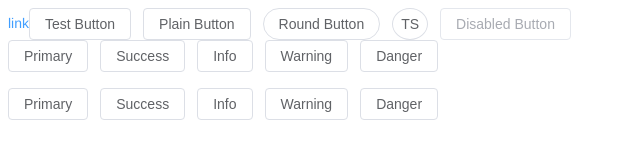
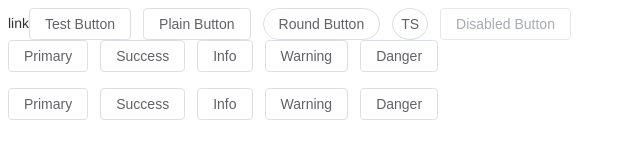
Before and after one commit to zeehomy/ts-element, a Vue app: page / in a window 1280 px wide. Shown: the top 160 px of the page, without its empty margins (0-640 px from the left). Built offline with nearby package versions, Linux system fonts and the light colour scheme.

Commit message:
feat: update add postcss-each-variables

```diff
--- a/package.json
+++ b/package.json
@@ -25,7 +25,9 @@
     "eslint": "^8.57.0",
     "eslint-plugin-vue": "^9.23.0",
     "npm-run-all2": "^6.2.0",
+    "postcss-color-mix": "^1.1.0",
     "postcss-each": "^1.1.0",
+    "postcss-each-variables": "^0.3.0",
     "postcss-for": "^2.1.1",
     "typescript": "~5.4.0",
     "unplugin-vue-macros": "^2.9.5",
--- a/postcss.config.cjs
+++ b/postcss.config.cjs
@@ -5,7 +5,14 @@
 /* eslint-env node */
 module.exports = {
   plugins: [
-    require('postcss-each'),
-    require('postcss-for')
+    require('postcss-each-variables'),
+    require('postcss-each')({
+      plugins: {
+        beforeEach: [
+          require('postcss-for'),
+          require('postcss-color-mix')
+        ]
+      }
+    })
   ]
 };
--- a/src/styles/vars.css
+++ b/src/styles/vars.css
@@ -3,67 +3,25 @@
   --ts-color-white: #ffffff;
   --ts-color-black: #000000;
 
-  @each $buttonType, $colorValue in (primary, success), (#409eff, #67c23a) {
-    --ts-2-color-$(buttonType): $(colorValue);
-
-    @for $i from 3 to 9 by 2 {
-      --ts-2-color-$(buttonType)-light-$(i): $(colorValue);
-    }
-
-    --ts-2-color-$(buttonType)-light-8: $(colorValue);
-    --ts-2-color-$(buttonType)-dark-2: $(colorValue);
-  }
-
-  --ts-color-primary: #409eff;
-  --ts-color-primary-light-3: #79bbff;
-  --ts-color-primary-light-5: #a0cfff;
-  --ts-color-primary-light-7: #c6e2ff;
-  --ts-color-primary-light-8: #d9ecff;
-  --ts-color-primary-light-9: #ecf5ff;
-  --ts-color-primary-dark-2: #337ecc;
-  --ts-color-success: #67c23a;
-  --ts-color-success-light-3: #95d475;
-  --ts-color-success-light-5: #b3e19d;
-  --ts-color-success-light-7: #d1edc4;
-  --ts-color-success-light-8: #e1f3d8;
-  --ts-color-success-light-9: #f0f9eb;
-  --ts-color-success-dark-2: #529b2e;
-  --ts-color-warning: #e6a23c;
-  --ts-color-warning-light-3: #eebe77;
-  --ts-color-warning-light-5: #f3d19e;
-  --ts-color-warning-light-7: #f8e3c5;
-  --ts-color-warning-light-8: #faecd8;
-  --ts-color-warning-light-9: #fdf6ec;
-  --ts-color-warning-dark-2: #b88230;
-  --ts-color-danger: #f56c6c;
-  --ts-color-danger-light-3: #f89898;
-  --ts-color-danger-light-5: #fab6b6;
-  --ts-color-danger-light-7: #fcd3d3;
-  --ts-color-danger-light-8: #fde2e2;
-  --ts-color-danger-light-9: #fef0f0;
-  --ts-color-danger-dark-2: #c45656;
-  --ts-color-error: #f56c6c;
-  --ts-color-error-light-3: #f89898;
-  --ts-color-error-light-5: #fab6b6;
-  --ts-color-error-light-7: #fcd3d3;
-  --ts-color-error-light-8: #fde2e2;
-  --ts-color-error-light-9: #fef0f0;
-  --ts-color-error-dark-2: #c45656;
-  --ts-color-info: #909399;
-  --ts-color-info-light-3: #b1b3b8;
-  --ts-color-info-light-5: #c8c9cc;
-  --ts-color-info-light-7: #dedfe0;
-  --ts-color-info-light-8: #e9e9eb;
-  --ts-color-info-light-9: #f4f4f5;
-  --ts-color-info-dark-2: #73767a;
-
-  /* --colors: {
+  /* 必须要有结尾分号 */
+  --colorMap: (
     primary: #409eff,
     success: #67c23a,
     warning: #e6a23c,
     danger: #f56c6c,
     info: #909399
-  } */
+  );
+
+  @each $buttonType, $colorValue in var(--colorMap) {
+    --ts-color-$(buttonType): $(colorValue);
+
+    @for $i from 3 to 9 by 2 {
+      --ts-color-$(buttonType)-light-$(i): mix(#fff, $(colorValue), .$(i));
+    }
+
+    --ts-color-$(buttonType)-light-8: mix(#fff, $(colorValue), .8);
+    --ts-color-$(buttonType)-dark-2: mix(#000, $(colorValue), .2);
+  }
 
   /* border */
   --ts-bg-color: #ffffff;
```
Also changed, not shown: 1 other file (tests, documents, lock files or other folders).
